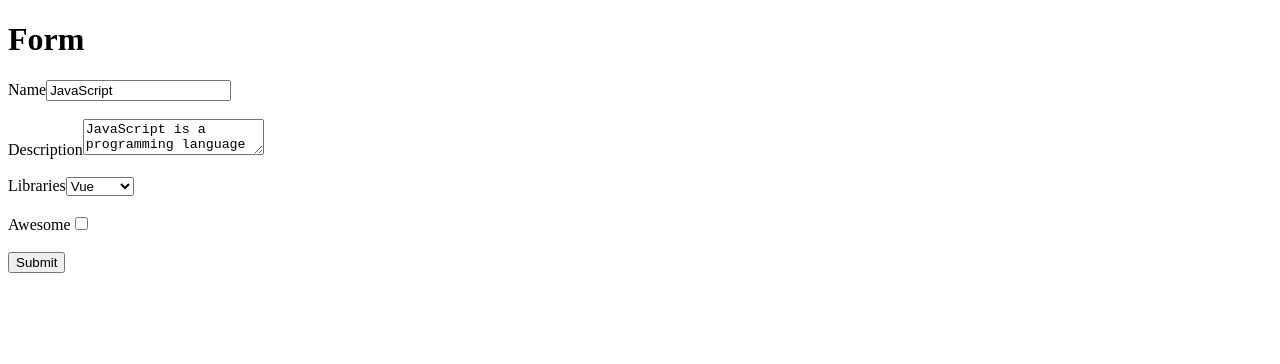
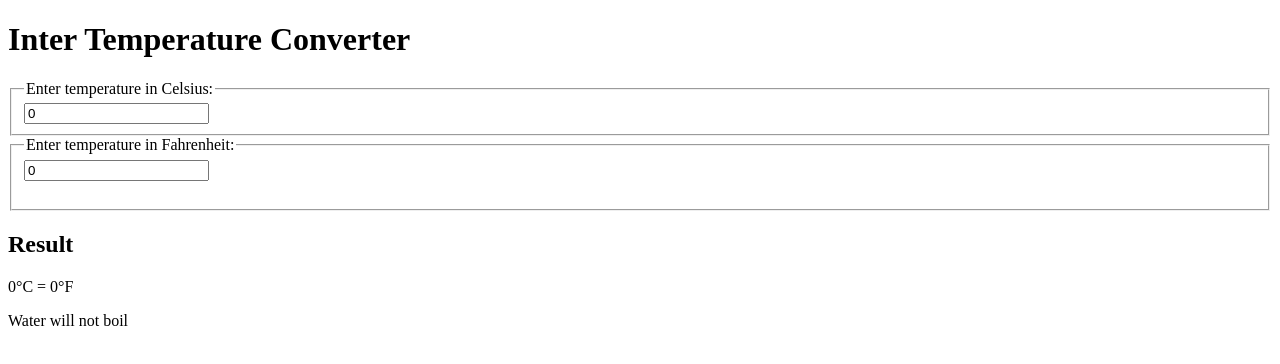
Before and after one commit to emon1432/react-clock, a React (Create React App) app: page / in a window 1280 px wide. Shown: the top 364 px of the page. Built offline with nearby package versions, Linux system fonts and the light colour scheme.

Commit message:
making temperature game

```diff
--- a/src/App.js
+++ b/src/App.js
@@ -1,10 +1,11 @@
 import React from "react";
-import Form from "./components/Form";
+import WaterBoil from "./components/WaterBoil";
+
 
 function App() {
   return (
     <div>
-      <Form />
+      <WaterBoil />
     </div>
   );
 }
--- /dev/null
+++ b/src/components/Result.js
@@ -0,0 +1,24 @@
+import React from "react";
+export default function Result({ celsius = 0, fahrenheit = 0 }) {
+  return (
+    <div>
+      <h2>Result</h2>
+      <p>
+        {celsius}°C = {fahrenheit}°F
+      </p>
+
+      {
+        //celsius and fahrenheit are props
+        //celsius and fahrenheit checked
+        //if celsius is greater than or equal to 100
+        //then water will boil
+        //else water will not boil
+        celsius >= 100 && fahrenheit >= 212 ? (
+          <p>Water will boil</p>
+        ) : (
+          <p>Water will not boil</p>
+        )
+      }
+    </div>
+  );
+}
--- /dev/null
+++ b/src/components/WaterBoil.js
@@ -0,0 +1,71 @@
+import React from "react";
+import Result from "./Result";
+
+export default class WaterBoil extends React.Component {
+  constructor(props) {
+    super(props);
+    this.state = {
+      celsius: 0,
+      fahrenheit: 0,
+    };
+  }
+
+  temperatureValue = (event) => {
+    //only numbers
+    if (
+      event.target.name === "celsius" &&
+      event.target.value.match(/^[0-9\b]+$/)
+    ) {
+      this.setState({
+        celsius: event.target.value,
+        fahrenheit: (event.target.value * 9) / 5 + 32,
+      });
+    } else if (
+      event.target.name === "fahrenheit" &&
+      event.target.value.match(/^[0-9\b]+$/)
+    ) {
+      this.setState({
+        celsius: ((event.target.value - 32) * 5) / 9,
+        fahrenheit: event.target.value,
+      });
+    } else if (event.target.value === "") {
+      this.setState({
+        celsius: event.target.value,
+        fahrenheit: event.target.value,
+      });
+    }
+  };
+  render() {
+    return (
+      <div>
+        <h1>Inter Temperature Converter</h1>
+        <fieldset>
+          <legend>Enter temperature in Celsius: </legend>
+          <input
+            type="text"
+            name="celsius"
+            value={this.state.celsius}
+            onChange={this.temperatureValue}
+          />
+        </fieldset>
+
+        <fieldset>
+          <legend>Enter temperature in Fahrenheit: </legend>
+          <input
+            type="text"
+            name="fahrenheit"
+            value={this.state.fahrenheit}
+            onChange={this.temperatureValue}
+          />
+          <br />
+          <br />
+        </fieldset>
+
+        <Result
+          celsius={this.state.celsius}
+          fahrenheit={this.state.fahrenheit}
+        />
+      </div>
+    );
+  }
+}
```
